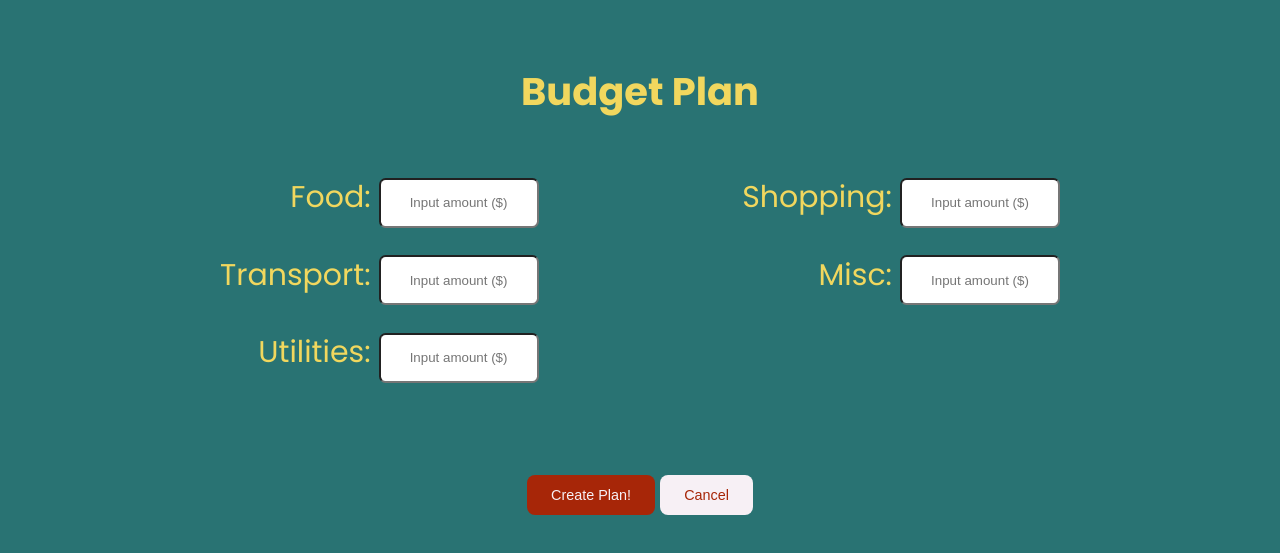
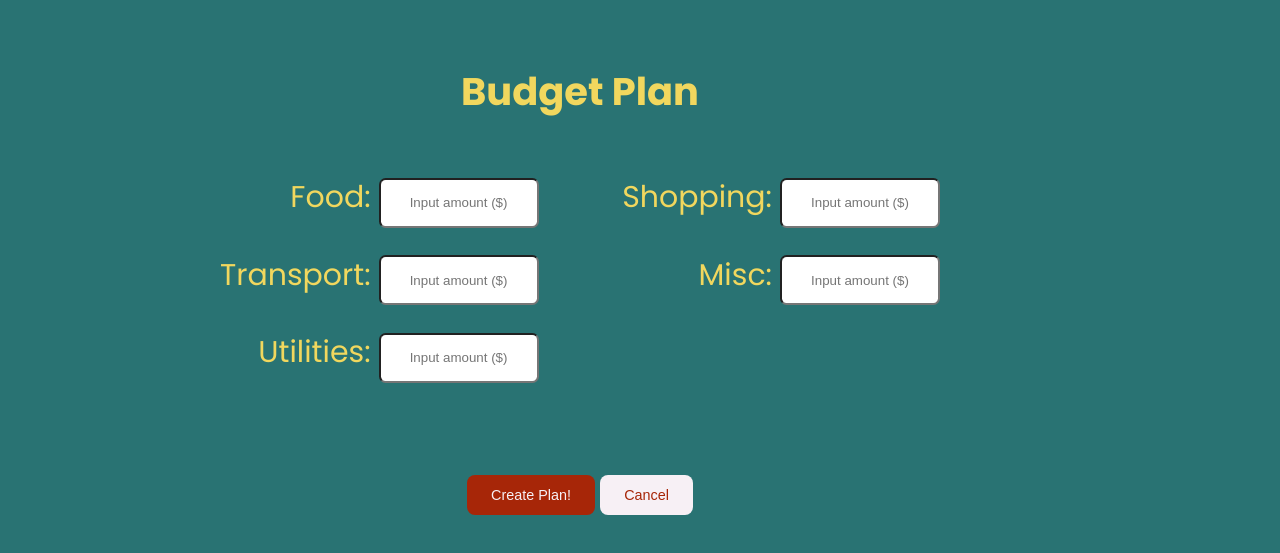
Before and after one commit to tjac842/Project, a plain HTML site: page budgetPlan.html in a window 1280 px wide. Shown: the part 103-656 px from the top of the page. Drawn offline with Linux system fonts and the light colour scheme.

Commit message:
amendments to styles

```diff
--- a/styles/styles.css
+++ b/styles/styles.css
@@ -159,11 +159,13 @@ body {
 
 #budgetPlan_title{
   text-align: center;
+  width: 1000px;
 
 }
 
 #budgetPlan_overall{
   height: 250px;
+  width: 1000px;
   padding-top: 30px;
 }
 
@@ -194,6 +196,7 @@ body {
 .budgetPlan_buttons{
   padding-top: 80px;
   text-align: center;
+  width: 1000px;
 }
 
 ::placeholder {
```
